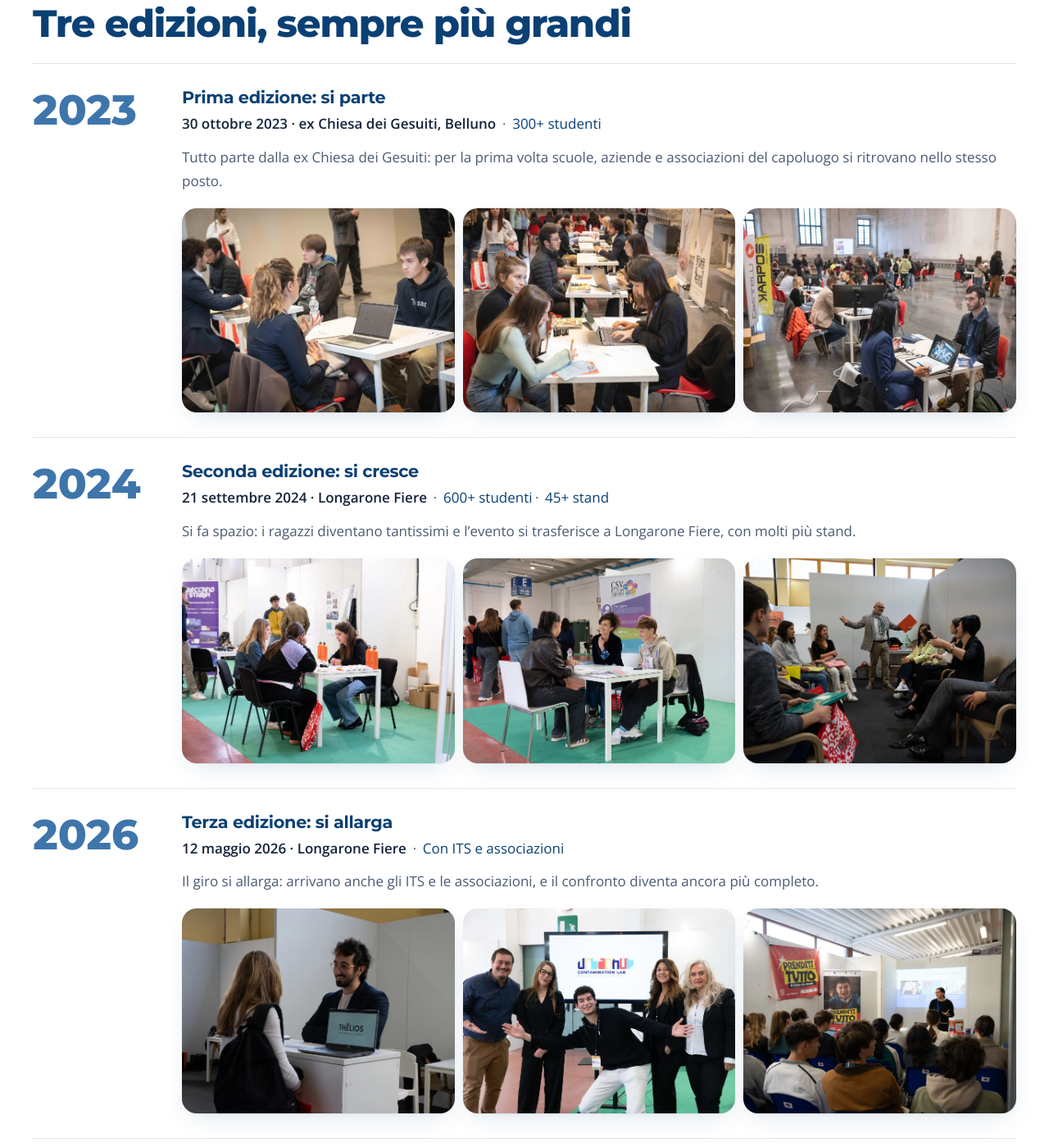
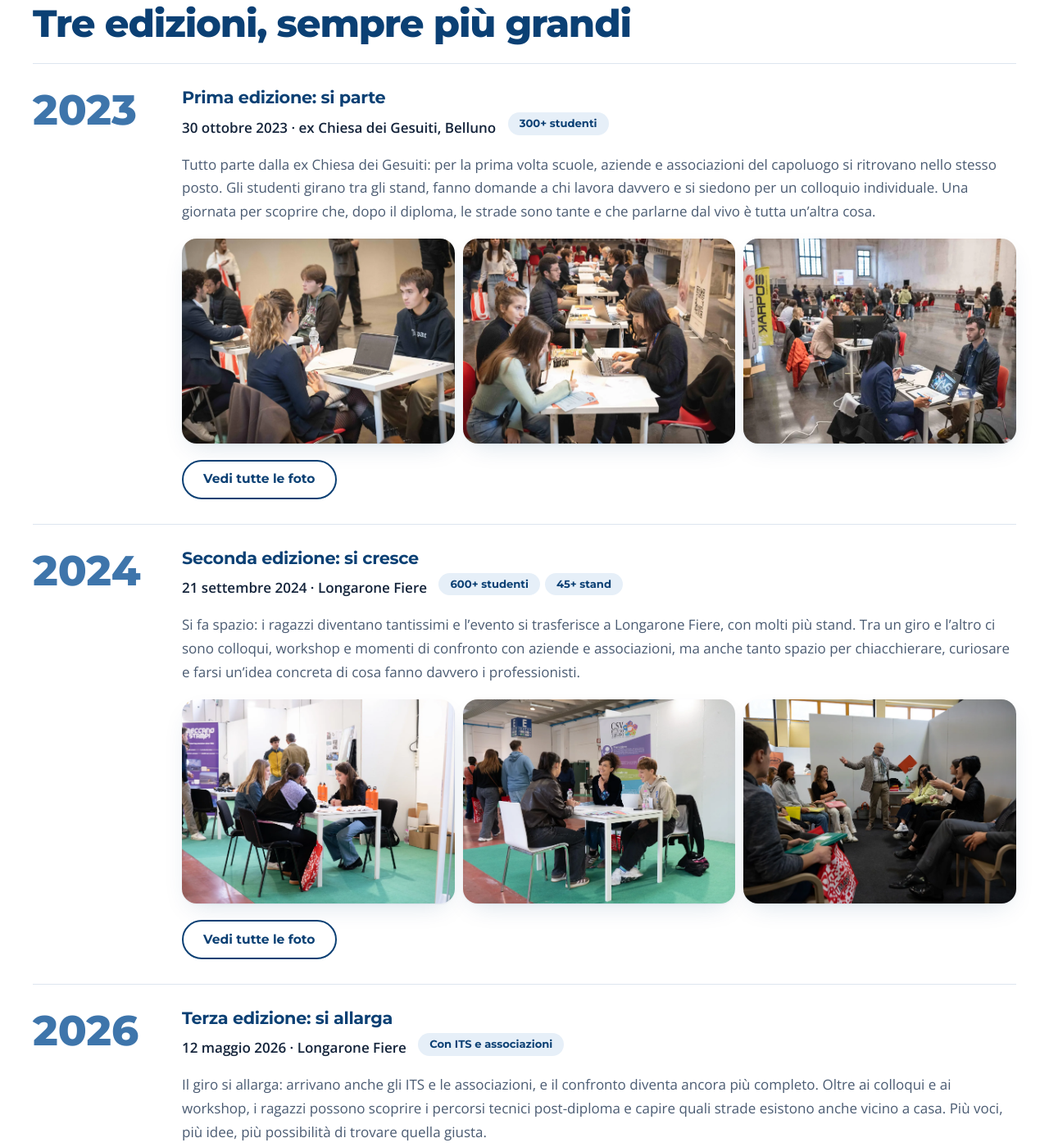
Before and after one commit to Consiglio-Giovanile-Bellunese/site, a plain HTML site: page carriera-360.html in a window 1280 px wide. Shown: the part 2791-4190 px from the top of the page at 82% size. Drawn offline with Linux system fonts and the light colour scheme.

Commit message:
Carriera 360°: testi più lunghi per le edizioni, pulsanti "Vedi tutte le foto" e stile a pillole
Co-Authored-By: Claude Sonnet 5.5 <noreply@anthropic.com>
Claude-Session: https://claude.ai/code/session_01GShL9oywTaJ6dcBfv2L6Lu

```diff
--- a/carriera-360.html
+++ b/carriera-360.html
@@ -45,7 +45,7 @@
     .c360-edition h3 { margin-bottom: 6px; font-size: 1.3rem; }
     .c360-meta { font-weight: 700; color: var(--ink) !important; margin-bottom: 12px !important; }
     .c360-fact { display: inline-block; padding: 4px 14px; margin: 0 8px 14px 0; border-radius: 999px; background: var(--sky); color: var(--cerulean); font: 700 .82rem/1.5 var(--font-head); }
-    .c360-edition .c360-meta { display: inline; margin: 0; } .c360-edition .c360-fact { display: inline; padding: 0; margin: 0; background: none; border-radius: 0; font: 700 inherit var(--font-head); font-size: 1em; color: var(--cerulean); } .c360-edition .c360-fact::before { content: "·"; margin: 0 .45em 0 .2em; color: var(--muted); font-weight: 400; } .c360-edition .c360-meta ~ p { margin-top: 12px; }
+    .c360-edition .c360-meta { display: inline-block; margin: 0 10px 12px 0; } .c360-edition .c360-fact { vertical-align: middle; margin: 0 6px 12px 0; } .c360-edition .c360-meta ~ p { margin-top: 4px; } .c360-edition-more { margin-top: 20px; }
     .c360-hero { background-image: linear-gradient(90deg, rgba(8, 40, 82, .96) 0%, rgba(8, 40, 82, .86) 40%, rgba(8, 40, 82, .35) 100%), url("assets/img/carriera-2023-11.webp"); background-size: cover; background-position: center 40%; } .c360-hero .hero-path { display: none; } .c360-intro .c360-lead { font-size: 1.2rem; line-height: 1.7; } .c360-intro-photo { aspect-ratio: 5 / 4; object-position: 62% 40%; } .c360-edition .c360-meta { font-weight: 600; color: var(--muted); }
     .c360-edition-photos { display: grid; grid-template-columns: repeat(3, 1fr); gap: 10px; margin-top: 18px; } .c360-edition-photos img { width: 100%; aspect-ratio: 4 / 3; object-fit: cover; border-radius: var(--radius); box-shadow: var(--shadow); } @media (max-width: 520px) { .c360-edition-photos { grid-template-columns: 1fr 1fr; } .c360-edition-photos img:first-child { grid-column: 1 / -1; } }
     .c360-links { display: flex; flex-wrap: wrap; gap: 8px 20px; margin: 16px 0 0; padding: 0; list-style: none; }
@@ -256,8 +256,9 @@
                 <h3>Prima edizione: si parte</h3>
                 <p class="c360-meta">30 ottobre 2023 · ex Chiesa dei Gesuiti, Belluno</p>
                 <span class="c360-fact">300+ studenti</span>
-                <p>Tutto parte dalla ex Chiesa dei Gesuiti: per la prima volta scuole, aziende e associazioni del capoluogo si ritrovano nello stesso posto.</p>
+                <p>Tutto parte dalla ex Chiesa dei Gesuiti: per la prima volta scuole, aziende e associazioni del capoluogo si ritrovano nello stesso posto. Gli studenti girano tra gli stand, fanno domande a chi lavora davvero e si siedono per un colloquio individuale. Una giornata per scoprire che, dopo il diploma, le strade sono tante e che parlarne dal vivo è tutta un’altra cosa.</p>
                 <div class="c360-edition-photos"><img src="assets/img/carriera-2023-25.webp" width="1600" height="1067" loading="lazy" decoding="async" alt="Prima edizione di Carriera 360°, ex Chiesa dei Gesuiti a Belluno"><img src="assets/img/carriera-2023-33.webp" width="1600" height="1067" loading="lazy" decoding="async" alt="Prima edizione di Carriera 360°, ex Chiesa dei Gesuiti a Belluno"><img src="assets/img/carriera-2023-77.webp" width="1600" height="1067" loading="lazy" decoding="async" alt="Prima edizione di Carriera 360°, ex Chiesa dei Gesuiti a Belluno"></div>
+                <div class="c360-edition-more"><a class="btn btn-outline" href="carriera-360-2023.html">Vedi tutte le foto</a></div>
               </div>
             </li>
             <li class="c360-edition">
@@ -266,8 +267,9 @@
                 <h3>Seconda edizione: si cresce</h3>
                 <p class="c360-meta">21 settembre 2024 · Longarone Fiere</p>
                 <span class="c360-fact">600+ studenti</span><span class="c360-fact">45+ stand</span>
-                <p>Si fa spazio: i ragazzi diventano tantissimi e l’evento si trasferisce a Longarone Fiere, con molti più stand.</p>
+                <p>Si fa spazio: i ragazzi diventano tantissimi e l’evento si trasferisce a Longarone Fiere, con molti più stand. Tra un giro e l’altro ci sono colloqui, workshop e momenti di confronto con aziende e associazioni, ma anche tanto spazio per chiacchierare, curiosare e farsi un’idea concreta di cosa fanno davvero i professionisti.</p>
                 <div class="c360-edition-photos"><img src="assets/img/carriera-colloqui.webp" width="1600" height="1067" loading="lazy" decoding="async" alt="Seconda edizione di Carriera 360°, Longarone Fiere"><img src="assets/img/carriera-orientamento.webp" width="1600" height="1067" loading="lazy" decoding="async" alt="Seconda edizione di Carriera 360°, Longarone Fiere"><img src="assets/img/carriera-incontro.webp" width="1600" height="1067" loading="lazy" decoding="async" alt="Seconda edizione di Carriera 360°, Longarone Fiere"></div>
+                <div class="c360-edition-more"><a class="btn btn-outline" href="carriera-360-2024.html">Vedi tutte le foto</a></div>
               </div>
             </li>
             <li class="c360-edition">
@@ -276,8 +278,9 @@
                 <h3>Terza edizione: si allarga</h3>
                 <p class="c360-meta">12 maggio 2026 · Longarone Fiere</p>
                 <span class="c360-fact">Con ITS e associazioni</span>
-                <p>Il giro si allarga: arrivano anche gli ITS e le associazioni, e il confronto diventa ancora più completo.</p>
+                <p>Il giro si allarga: arrivano anche gli ITS e le associazioni, e il confronto diventa ancora più completo. Oltre ai colloqui e ai workshop, i ragazzi possono scoprire i percorsi tecnici post-diploma e capire quali strade esistono anche vicino a casa. Più voci, più idee, più possibilità di trovare quella giusta.</p>
                 <div class="c360-edition-photos"><img src="assets/img/carriera-2026-a004.webp" width="1600" height="1066" loading="lazy" decoding="async" alt="Terza edizione di Carriera 360°, Longarone Fiere"><img src="assets/img/carriera-2026-c100.webp" width="1600" height="1066" loading="lazy" decoding="async" alt="Terza edizione di Carriera 360°, Longarone Fiere"><img src="assets/img/carriera-2026-a017.webp" width="1600" height="1066" loading="lazy" decoding="async" alt="Terza edizione di Carriera 360°, Longarone Fiere"></div>
+                <div class="c360-edition-more"><a class="btn btn-outline" href="carriera-360-2026.html">Vedi tutte le foto</a></div>
               </div>
             </li>
           </ol>
```
